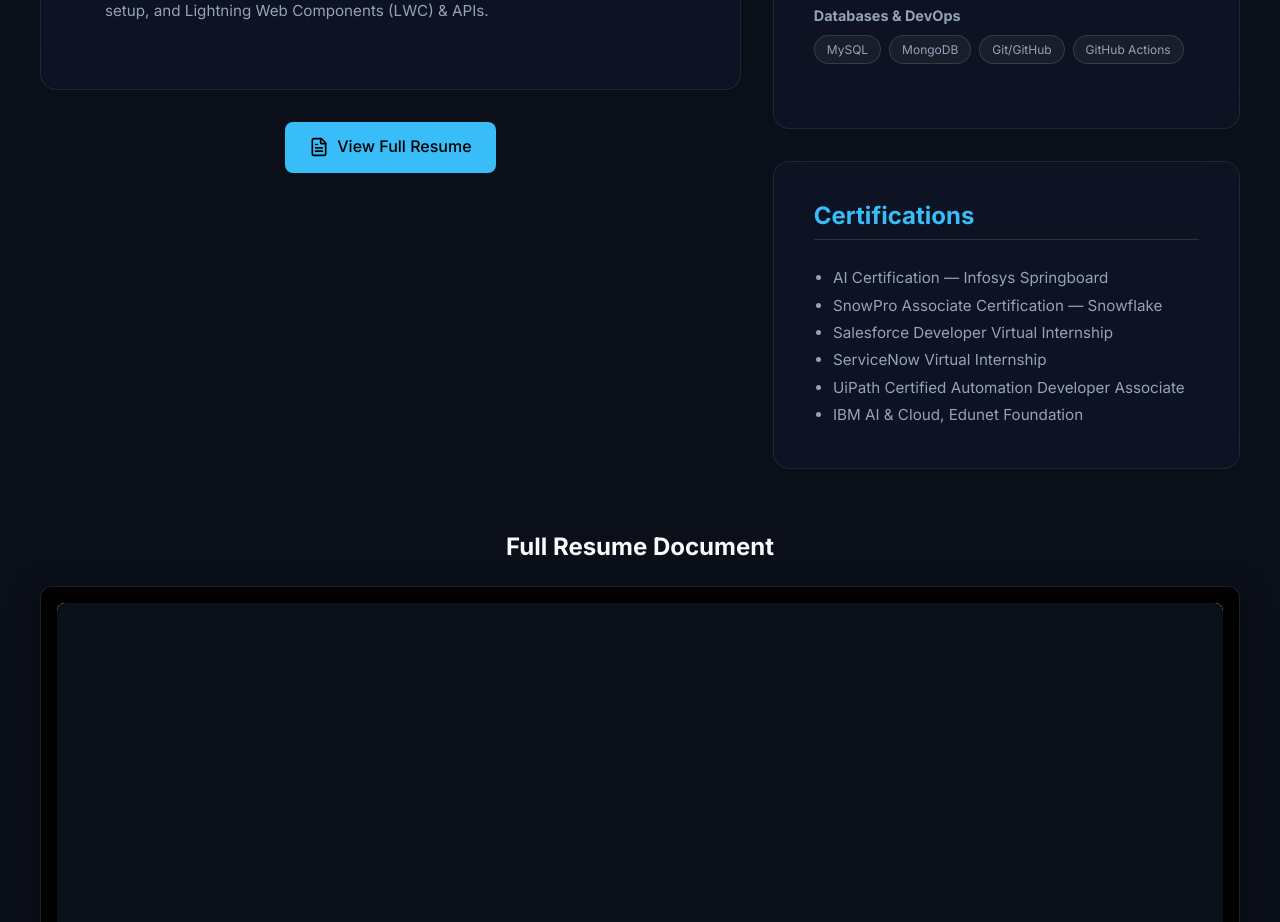
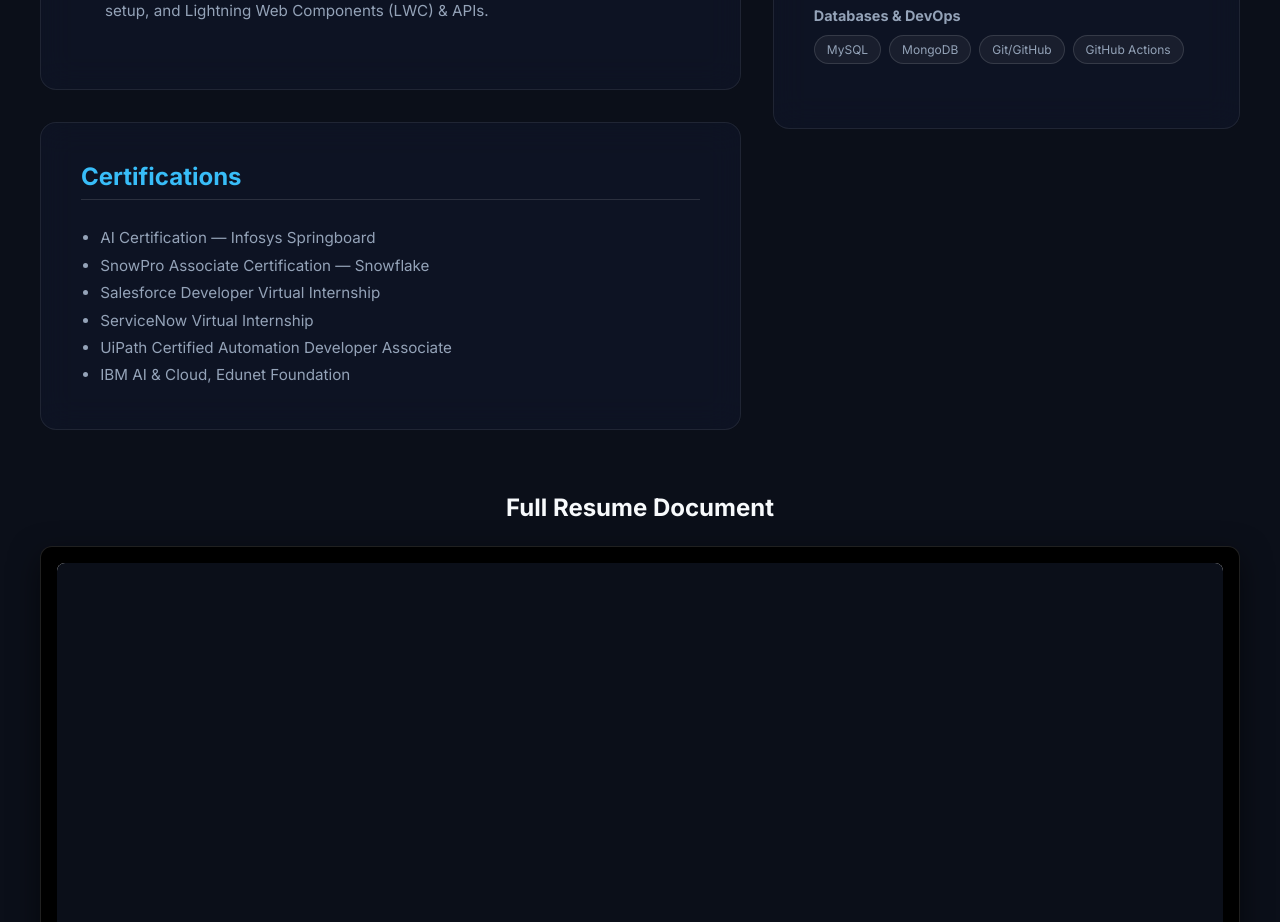
Before and after one commit to Sabrin-s/SABRIN-S, a React (Vite) app: page / in a window 1280 px wide. Shown: the part 3240-4162 px from the top of the page. Built offline with nearby package versions, Linux system fonts and the light colour scheme.

Commit message:
Move Certifications to left side and remove View Full Resume button

```diff
--- a/src/App.tsx
+++ b/src/App.tsx
@@ -168,11 +168,16 @@
               </div>
             </div>
 
-            {/* View Full Resume Button placed after experience */}
-            <div style={{ marginTop: '2rem', textAlign: 'center' }}>
-              <a href="/assets/resume.pdf" target="_blank" rel="noopener noreferrer" className="btn btn-primary" style={{ padding: '0.8rem 1.5rem', fontSize: '1rem' }}>
-                <FileText size={20} /> View Full Resume
-              </a>
+            <div className="resume-card glass-panel" style={{ marginTop: '2rem' }}>
+              <h3>Certifications</h3>
+              <ul className="cert-list">
+                <li>AI Certification — Infosys Springboard</li>
+                <li>SnowPro Associate Certification — Snowflake</li>
+                <li>Salesforce Developer Virtual Internship</li>
+                <li>ServiceNow Virtual Internship</li>
+                <li>UiPath Certified Automation Developer Associate</li>
+                <li>IBM AI & Cloud, Edunet Foundation</li>
+              </ul>
             </div>
           </div>
 
@@ -239,18 +244,6 @@
                 </div>
               </div>
             </div>
-
-            <div className="resume-card glass-panel">
-              <h3>Certifications</h3>
-              <ul className="cert-list">
-                <li>AI Certification — Infosys Springboard</li>
-                <li>SnowPro Associate Certification — Snowflake</li>
-                <li>Salesforce Developer Virtual Internship</li>
-                <li>ServiceNow Virtual Internship</li>
-                <li>UiPath Certified Automation Developer Associate</li>
-                <li>IBM AI & Cloud, Edunet Foundation</li>
-              </ul>
-            </div>
           </div>
         </div>
 
```
